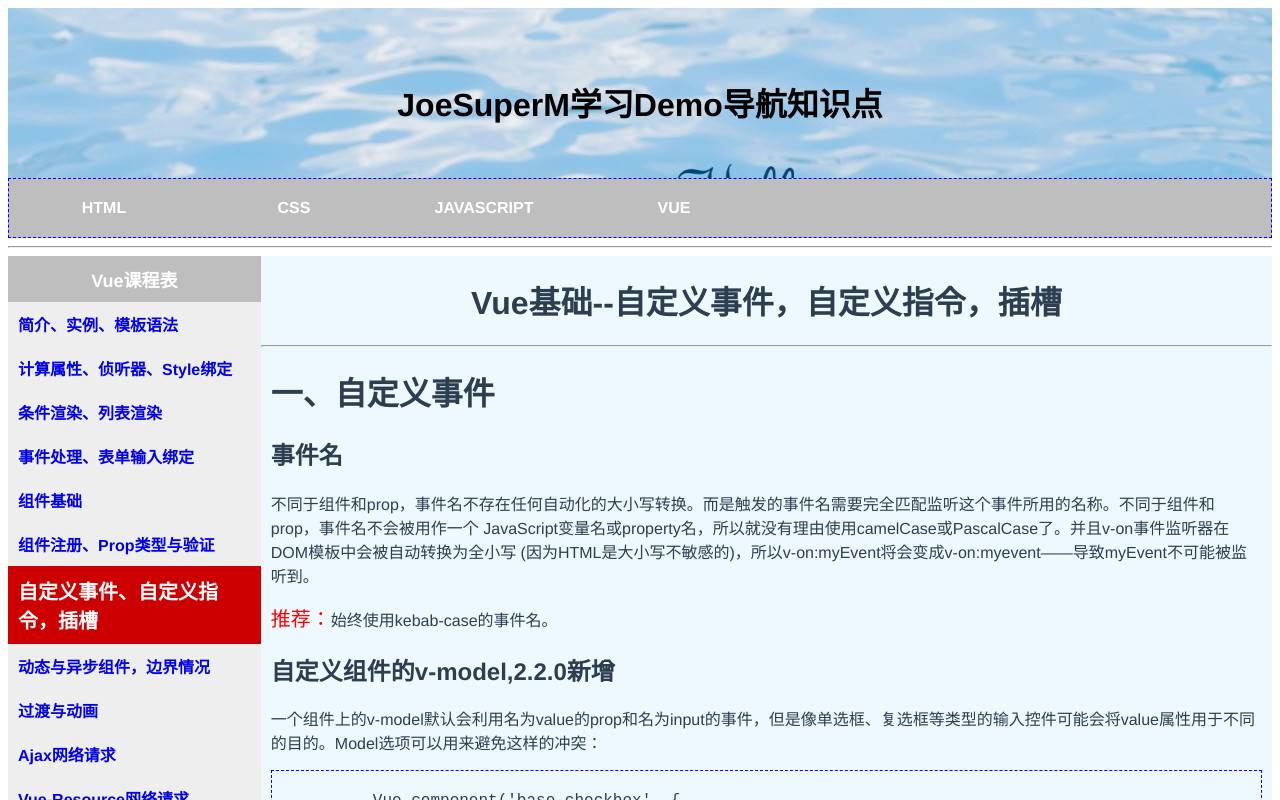
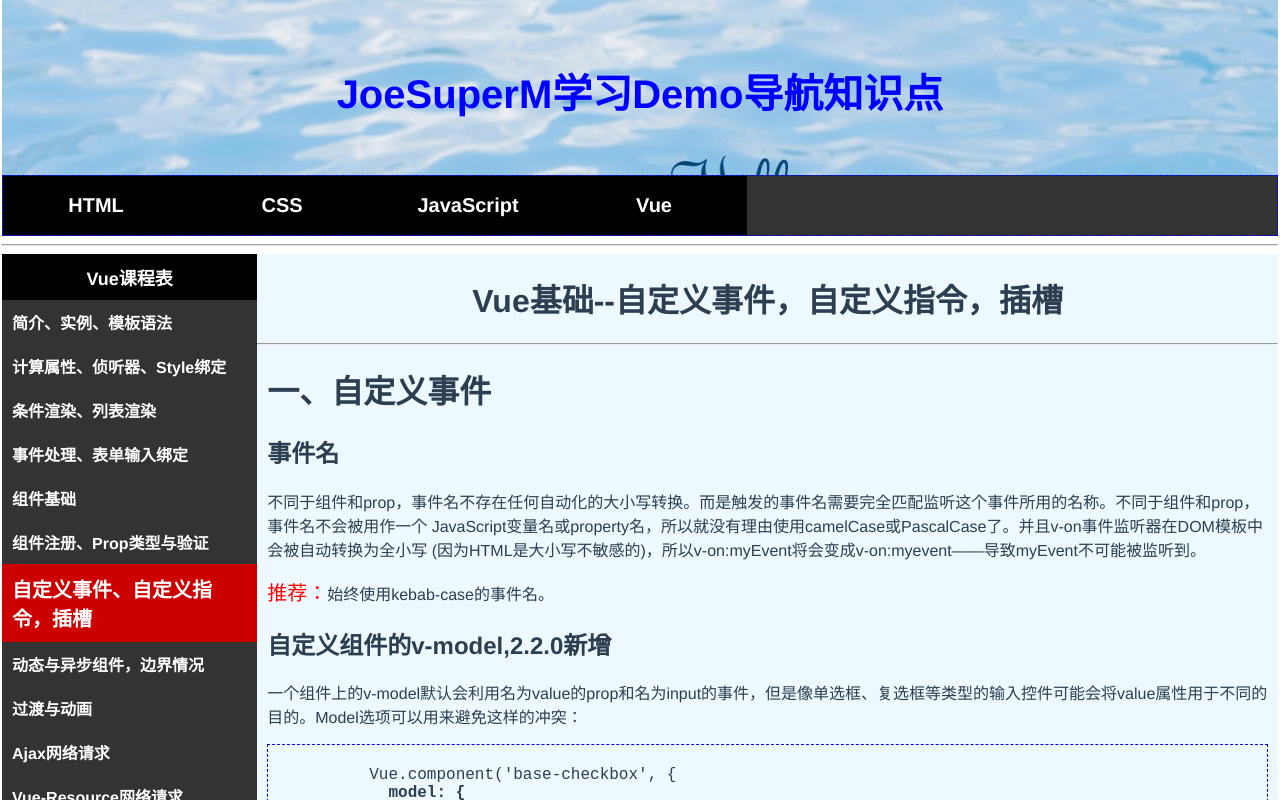
Before and after one commit to JoeSuperM/WebStudy, a Vue app: page /#/vue/basic7 in a window 1280 px wide. Shown: the top 800 px of the page. Built offline with nearby package versions, Linux system fonts and the light colour scheme; what vue-resource would draw is missing.

Commit message:
优化导航条目的点击效果，页面margin等

```diff
--- a/index.html
+++ b/index.html
@@ -2,6 +2,15 @@
 <html>
 
 <head>
+  <style type="text/css">
+  body {
+    margin-left: 2px;
+    margin-top: 0;
+    margin-right: 2px;
+    margin-bottom: 0;
+  }
+
+  </style>
   <meta charset="utf-8">
   <meta name="viewport" content="width=device-width,initial-scale=1.0">
   <base target="_blank" />
--- a/src/App.vue
+++ b/src/App.vue
@@ -1,8 +1,10 @@
 <template>
   <div id="app">
     <router-view></router-view>
-    <router-view name="left" id="router_left" />
-    <router-view name="right" id="router_right" />
+    <div id="container">
+      <router-view name="left" id="router_left" />
+      <router-view name="right" id="router_right" />
+    </div>
     <div id="footer">
       <p>&#169;Copyright 2020 JoeSuperM.All rights reserved.</p>
     </div>
@@ -17,20 +19,33 @@
   text-align: center;
 }
 
+#container {
+  width: 100%;
+  height: 100%;
+  overflow: hidden;
+  margin: 0 auto;
+}
+
 #router_left {
   float: left;
+  height: 100%;
   width: 20%;
-  background-color: #ccc;
+  background-color: #333;
+  min-height: 550px;
   height: 100%;
+  padding-bottom: 99999px;
+  margin-bottom: -99999px;
+  overflow: hidden;
+  display: inline;
 }
 
 #router_right {
   float: right;
   width: 80%;
+  min-height: 550px;
   background-color: #EEF9FF;
-  height: 100%;
+  height: auto;
   text-align: left;
-  min-height: 800px;
 }
 
 #footer {
--- a/src/components/TopTableBar.vue
+++ b/src/components/TopTableBar.vue
@@ -32,9 +32,14 @@
   background-image: url('../assets/page_top.jpg');
   background-repeat: repeat;
   background-attachment: scroll;
-  padding-top: 50px;
+  padding-top: 35px;
+  padding-bottom: 20px;
 }
 
+h1{
+  color: blue;
+  font-size: 2.5rem;
+}
 
 </style>
 <script type="text/javascript">
--- a/src/style/left_bar.css
+++ b/src/style/left_bar.css
@@ -2,7 +2,7 @@
 * @Author: zhouchao
 * @Date:   2020-04-16 11:23:26
 * @Last Modified by:   zhouchao
-* @Last Modified time: 2020-05-20 11:45:56
+* @Last Modified time: 2020-05-21 16:36:10
 */
 .left {
   height: 100%
@@ -19,7 +19,7 @@
   padding-right: 0;
   margin: 0;
   text-decoration: none;
-  background-color: #bebebe;
+  background-color: black;
   font-size: 1.125rem;
 }
 
@@ -30,7 +30,7 @@
   float: left;
   width: 100%;
   height: 100%;
-  background-color: #EEEEEE;
+  background-color: #333333;
   font-size: 1.0rem;
 }
 
@@ -38,7 +38,7 @@
 #v_ul a:visited {
   display: block;
   font-weight: bold;
-
+  color: #FFFFFF;
   text-align: left;
   padding: 10px;
   text-decoration: none;
@@ -46,12 +46,11 @@
 
 #v_ul a:hover,
 #v_ul a:active {
-  background-color: #cc0000;
+  background-color: #c00;
   color: #FFFFFF;
 }
 
 .left_active_link {
-  background-color: #cc0000;
-  color: #FFFFFF;
+  background-color: #c00;
   font-size: 1.25rem;
 }
--- a/src/style/top_bar.css
+++ b/src/style/top_bar.css
@@ -2,7 +2,7 @@
 * @Author: zhouchao
 * @Date:   2020-04-22 16:12:14
 * @Last Modified by:   zhouchao
-* @Last Modified time: 2020-04-22 16:13:28
+* @Last Modified time: 2020-05-21 17:04:32
 */
 
 /*顶部列表栏目的导航栏*/
@@ -11,10 +11,11 @@
   margin: 0;
   padding: 0;
   overflow: hidden;
-  background-color: #bebebe;
+  background-color: #333333;
   border-style: dashed;
   border-color: #0000FF;
   border-width: thin;
+  font-size: 1.25rem;
 }
 
 #h_ul li {
@@ -27,11 +28,11 @@
   width: 150px;
   font-weight: bold;
   color: #FFFFFF;
-  background-color: #bebebe;
+  background-color: black;
   text-align: center;
-  padding: 20px;
+  padding: 18px;
   text-decoration: none;
-  text-transform: uppercase;
+  text-transform: none;
 }
 
 #h_ul a:hover,
```
